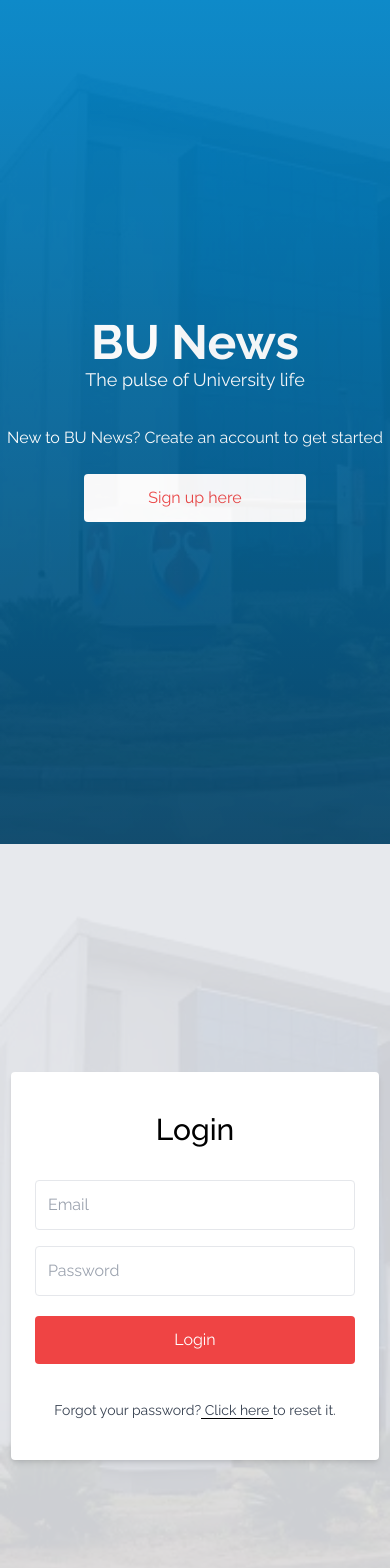
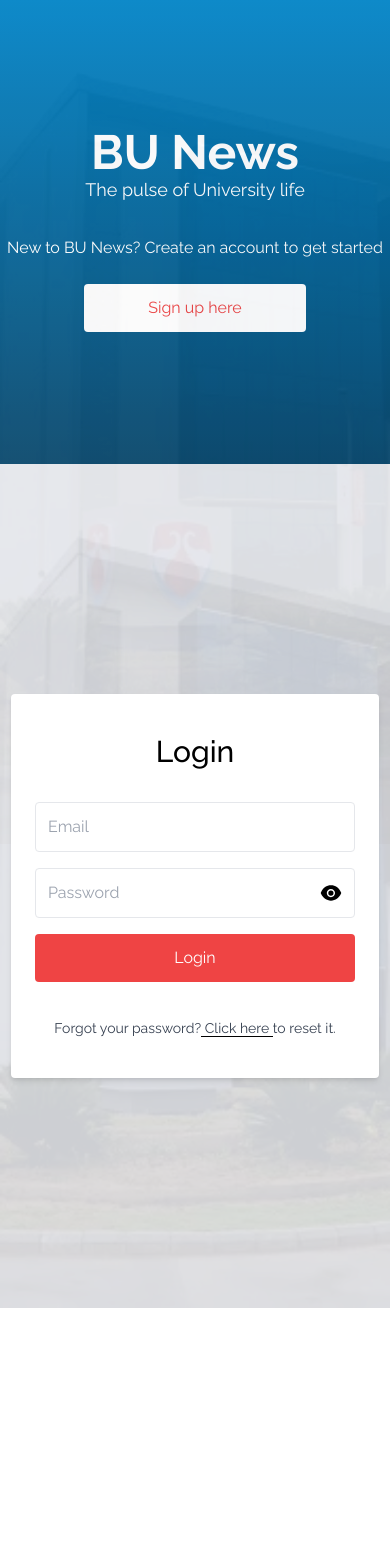
Before and after one commit to ChiragAgg5k/bu-news-website, a Next.js app: page /login in a window 390 px wide. Shown: the top 1568 px of the page. After the commit the page ends 1308 px from the top, so only its background shows below. Built offline with nearby package versions, Linux system fonts and the light colour scheme; no server answers.

Commit message:
fixed height on mobile + more

```diff
--- a/app/login/page.tsx
+++ b/app/login/page.tsx
@@ -5,10 +5,12 @@ import { useRouter } from "next/navigation";
 import { FormEvent, useState } from "react";
 import Link from "next/link";
 import Login from "./login";
+import { AiFillEye, AiTwotoneEyeInvisible } from "react-icons/ai";
 
 export default function LoginPage() {
 	const [email, setEmail] = useState("");
 	const [password, setPassword] = useState("");
+	const [showPassword, setShowPassword] = useState(false);
 	const [loading1, setLoading1] = useState(false); // for login button
 	const [loading2, setLoading2] = useState(false); // for redirecting to signup
 	const router = useRouter();
@@ -27,6 +29,10 @@ export default function LoginPage() {
 		return router.push("/home");
 	};
 
+	const handleShowPassword = () => {
+		setShowPassword(!showPassword);
+	};
+
 	return (
 		<div className="flex flex-col md:flex-row">
 			<Image
@@ -36,7 +42,7 @@ export default function LoginPage() {
 				height={500}
 				className="pointer-events-none absolute z-10 h-full w-full object-cover opacity-5"
 			/>
-			<div className="relative z-0 flex min-h-screen w-full flex-col items-center justify-center overflow-hidden bg-gradient-to-b from-sky-600 to-sky-900 text-white">
+			<div className="relative z-0 flex py-32 md:min-h-screen w-full flex-col items-center justify-center overflow-hidden bg-gradient-to-b from-sky-600 to-sky-900 text-white">
 				<div className="z-20 text-center">
 					<h1 className="text-5xl font-bold">BU News</h1>
 					<h3 className="mb-8 text-lg">
@@ -82,9 +88,21 @@ export default function LoginPage() {
 							onChange={(event) => setEmail(event.target.value)}
 						/>
 
+						<div className="flex justify-end items-center">
+							{showPassword ? (
+								<AiTwotoneEyeInvisible
+									className="absolute z-20 text-2xl mr-3"
+									onClick={() => handleShowPassword()}
+								/>
+							) : (
+								<AiFillEye
+									className="absolute z-20 text-2xl mr-3"
+									onClick={() => handleShowPassword()}
+								/>
+							)}
 							<input
-							type="password"
-							className="mb-4 block w-full rounded border border-gray-200 p-3 hover:border-red-300"
+								type={showPassword ? "text" : "password"}
+								className="block w-full rounded border border-gray-200 p-3 hover:border-red-300"
 								name="password"
 								placeholder="Password"
 								required
@@ -92,6 +110,7 @@ export default function LoginPage() {
 									setPassword(event.target.value)
 								}
 							/>
+						</div>
 
 						<button
 							type="submit"
@@ -99,7 +118,7 @@ export default function LoginPage() {
 								setLoading1(true);
 								handleForm;
 							}}
-							className="my-1 w-full rounded bg-red-500 py-3 text-center text-white hover:bg-red-600 focus:outline-none">
+							className="my-1 mt-4 w-full rounded bg-red-500 py-3 text-center text-white hover:bg-red-600 focus:outline-none">
 							{loading1 ? "Loading..." : "Login"}
 						</button>
 
--- a/app/signup/page.tsx
+++ b/app/signup/page.tsx
@@ -4,8 +4,9 @@ import Image from "next/image";
 import { useRouter } from "next/navigation";
 import { FormEvent, useState } from "react";
 import Signup from "./signup";
+import { AiFillEye, AiTwotoneEyeInvisible } from "react-icons/ai";
 
-export interface SignupPageProps {
+export interface SignUpPageProps {
 	email: string;
 	password: string;
 	name: string;
@@ -14,8 +15,8 @@ export interface SignupPageProps {
 	admin: boolean;
 }
 
-export default function SignupPage() {
-	const [signup, setSignup] = useState<SignupPageProps>({
+export default function SignUpPage() {
+	const [signUp, setSignUp] = useState<SignUpPageProps>({
 		email: "",
 		password: "",
 		name: "",
@@ -25,13 +26,14 @@ export default function SignupPage() {
 	});
 	const [loading1, setLoading1] = useState(false);
 	const [loading2, setLoading2] = useState(false);
+	const [showPassword, setShowPassword] = useState(false);
 	const router = useRouter();
 
 	const handleForm = async (event: FormEvent) => {
 		event.preventDefault();
 		setLoading2(true);
 
-		const { result, error } = await Signup(signup);
+		const { result, error } = await Signup(signUp);
 
 		if (error) {
 			alert(error);
@@ -43,6 +45,10 @@ export default function SignupPage() {
 		return router.push("/home");
 	};
 
+	const handleShowPassword = () => {
+		setShowPassword(!showPassword);
+	};
+
 	return (
 		<div className="flex flex-col md:flex-row">
 			<Image
@@ -52,7 +58,7 @@ export default function SignupPage() {
 				height={500}
 				className="pointer-events-none absolute z-10 h-full w-full object-cover opacity-5"
 			/>
-			<div className="relative z-0 flex min-h-screen w-full flex-col items-center justify-center overflow-hidden bg-gradient-to-b from-sky-600 to-sky-900 text-white">
+			<div className="relative z-0 flex py-32 md:min-h-screen w-full flex-col items-center justify-center overflow-hidden bg-gradient-to-b from-sky-600 to-sky-900 text-white">
 				<div className="z-20 text-center">
 					<h1 className="text-5xl font-bold">BU News</h1>
 					<h3 className="mb-8 text-lg">
@@ -103,8 +109,8 @@ export default function SignupPage() {
 							name="fullname"
 							placeholder="Full Name*"
 							onChange={(event) => {
-								setSignup({
-									...signup,
+								setSignUp({
+									...signUp,
 									name: event.target.value
 								});
 							}}
@@ -117,8 +123,8 @@ export default function SignupPage() {
 							name="email"
 							placeholder="Email*"
 							onChange={(event) => {
-								setSignup({
-									...signup,
+								setSignUp({
+									...signUp,
 									email: event.target.value
 								});
 							}}
@@ -130,8 +136,8 @@ export default function SignupPage() {
 							name="contact"
 							placeholder="Contact (+91)"
 							onChange={(event) => {
-								setSignup({
-									...signup,
+								setSignUp({
+									...signUp,
 									phoneNo: event.target.value
 								});
 							}}
@@ -143,31 +149,45 @@ export default function SignupPage() {
 							name="city"
 							placeholder="City or Zip Code"
 							onChange={(event) => {
-								setSignup({
-									...signup,
+								setSignUp({
+									...signUp,
 									city: event.target.value
 								});
 							}}
 						/>
 
+						<div className="flex justify-end items-center">
+							{showPassword ? (
+								<AiTwotoneEyeInvisible
+									className="absolute z-20 text-2xl mr-3"
+									onClick={() => handleShowPassword()}
+								/>
+							) : (
+								<AiFillEye
+									className="absolute z-20 text-2xl mr-3"
+									onClick={() => handleShowPassword()}
+								/>
+							)}
 							<input
-							type="password"
-							className="mb-4 block w-full rounded border border-gray-200 p-3 hover:border-red-300"
+								type={showPassword ? "text" : "password"}
+								id="password_input"
+								className="block w-full relative rounded border border-gray-200 p-3 hover:border-red-300"
 								name="password"
 								placeholder="Password*"
 								required
 								onChange={(event) => {
-								setSignup({
-									...signup,
+									setSignUp({
+										...signUp,
 										password: event.target.value
 									});
 								}}
 							/>
+						</div>
 
 						<button
 							type="submit"
 							disabled={loading2}
-							className="my-1 w-full rounded bg-red-500 py-3 text-center text-white hover:bg-red-600 focus:outline-none">
+							className="my-1 mt-4 w-full rounded bg-red-500 py-3 text-center text-white hover:bg-red-600 focus:outline-none">
 							{loading2 ? "Loading..." : "Sign up"}
 						</button>
 
--- a/app/signup/signup.ts
+++ b/app/signup/signup.ts
@@ -1,7 +1,7 @@
 import { getDatabase, ref, set } from "firebase/database";
 import firebase_app from "../../firebase/config";
 import { createUserWithEmailAndPassword, getAuth } from "firebase/auth";
-import { SignupPageProps } from "./page";
+import { SignUpPageProps } from "./page";
 
 const auth = getAuth(firebase_app);
 const db = getDatabase(firebase_app);
@@ -21,7 +21,7 @@ function writeUserData(
 	});
 }
 
-export default async function Signup(props: SignupPageProps) {
+export default async function Signup(props: SignUpPageProps) {
 	let result = null,
 		error = null;
 
```
Lines whose indentation alone changed are shown as unchanged.
